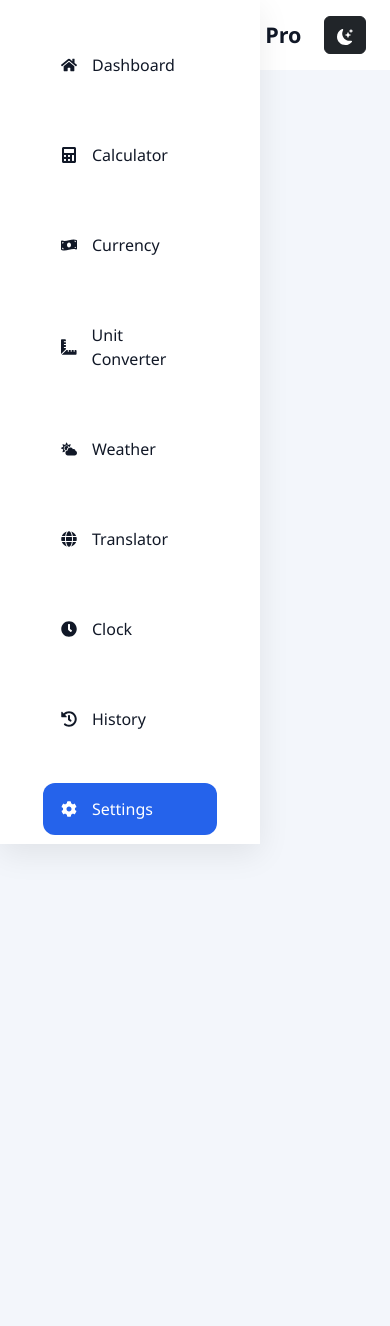
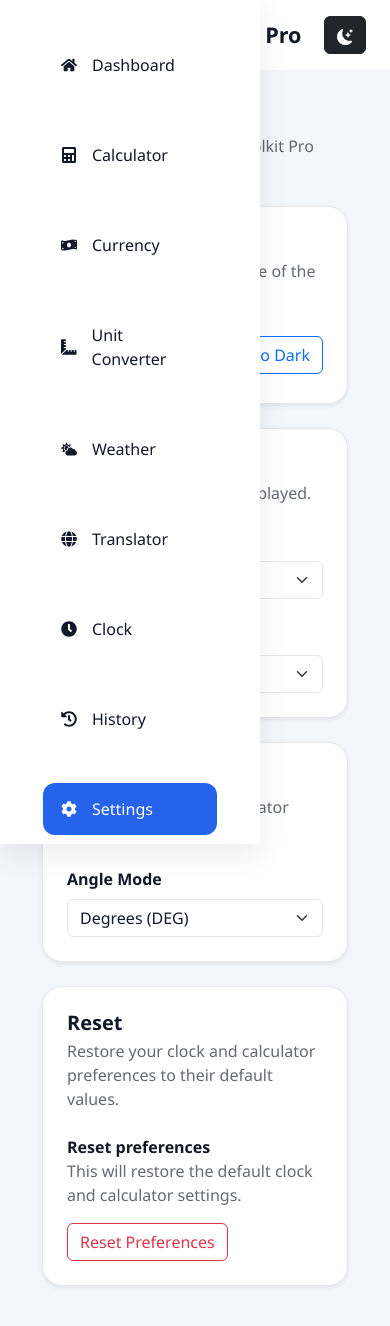
Before and after one commit to obasi-001/scientific-toolkit-pro, a React (Vite) app: page /settings in a window 390 px wide. Shown: the top 1326 px of the page. Before the commit the page ends 844 px from the top, so only its background shows below. Built offline with nearby package versions, Linux system fonts and the light colour scheme; no server answers.

Commit message:
settings implementations

```diff
--- a/src/components/calculator/Calculator.tsx
+++ b/src/components/calculator/Calculator.tsx
@@ -3,6 +3,7 @@ import CalculatorDisplay from "./CalculatorDisplay";
 import CalculatorGrid from "./CalculatorGrid";
 import { calculate } from "../../utils/mathEngine";
 import { useHistory } from "../../contexts/HistoryContext";
+import { usePreferences } from "../../contexts/PreferencesContext";
 
 
 const Calculator = () => {
@@ -12,7 +13,8 @@ const Calculator = () => {
   const inputRef = useRef<HTMLInputElement>(null);
 
   const { addHistory, selectedExpression, setSelectedExpression } = useHistory();
-  const [isDegree, setIsDegree] = useState(true);
+  const { preferences, setAngleMode } = usePreferences();
+  // const [isDegree, setIsDegree] = useState(true);
   const [isSecond, setIsSecond] = useState(false);
   const [justCalculated, setJustCalculated] = useState(false);
 
@@ -160,7 +162,11 @@ const Calculator = () => {
 
       if (!currentExpression) return;
 
-      const calculated = calculate(currentExpression, isDegree);
+      // const calculated = calculate(currentExpression, isDegree);
+      const calculated = calculate(
+        currentExpression,
+        preferences.angleMode === "DEG"
+      );
       const current = Number(calculated);
 
       if (!isNaN(current)) {
@@ -177,7 +183,11 @@ const Calculator = () => {
 
       if (!currentExpression) return;
 
-      const calculated = calculate(currentExpression, isDegree);
+      // const calculated = calculate(currentExpression, isDegree);
+      const calculated = calculate(
+        currentExpression,
+        preferences.angleMode === "DEG"
+      );
       const current = Number(calculated);
 
       if (!isNaN(current)) {
@@ -210,7 +220,11 @@ const Calculator = () => {
         exp += ")".repeat(open - close);
       }
 
-      const answer = calculate(exp, isDegree);
+      // const answer = calculate(exp, isDegree);
+      const answer = calculate(
+        exp,
+        preferences.angleMode === "DEG"
+      );
 
       setExpression(exp);
       setResult(answer);
@@ -277,8 +291,16 @@ const Calculator = () => {
       setJustCalculated(false);
       return;
     }
+    // if (value === "Deg") {
+    //   setIsDegree((prev) => !prev);
+    //   return;
+    // }
     if (value === "Deg") {
-      setIsDegree((prev) => !prev);
+      setAngleMode(
+        preferences.angleMode === "DEG"
+          ? "RAD"
+          : "DEG"
+      );
       return;
     }
     if (value === "2nd") {
@@ -780,7 +802,7 @@ const Calculator = () => {
         expression={expression}
         result={result}
         onExpressionChange={setExpression}
-        mode={isDegree ? "DEG" : "RAD"}
+        mode={preferences.angleMode}
         inputRef={inputRef}
         hasMemory={memory !== 0}
       />
--- /dev/null
+++ b/src/components/settings/SettingsCard.tsx
@@ -0,0 +1,34 @@
+import type { ReactNode } from "react";
+
+interface SettingsCardProps {
+  title: string;
+  description?: string;
+  children: ReactNode;
+}
+
+const SettingsCard = ({
+  title,
+  description,
+  children,
+}: SettingsCardProps) => {
+  return (
+    <div className="card shadow-sm mb-4 settings-card">
+      <div className="card-body p-4">
+        <h5 className="fw-bold mb-1">
+          {title}
+        </h5>
+
+        {description && (
+          <p className="text-muted mb-4">
+            {description}
+          </p>
+        )}
+
+        {children}
+      </div>
+    </div>
+  );
+
+};
+
+export default SettingsCard;
--- a/src/contexts/PreferencesContext.tsx
+++ b/src/contexts/PreferencesContext.tsx
@@ -19,6 +19,7 @@ interface PreferencesContextType {
   setUse24Hour: (value: boolean) => void;
   setShowSeconds: (value: boolean) => void;
   setAngleMode: (value: AngleMode) => void;
+  resetPreferences: () => void;
 }
 
 const PreferencesContext = createContext<
@@ -38,6 +39,11 @@ interface PreferencesProviderProps {
 export const PreferencesProvider = ({
   children,
 }: PreferencesProviderProps) => {
+
+  const resetPreferences = () => {
+    setPreferences(defaultPreferences);
+  };
+
   const [preferences, setPreferences] =
     useState<Preferences>(() => {
       const saved = localStorage.getItem(
@@ -93,6 +99,7 @@ export const PreferencesProvider = ({
         setUse24Hour,
         setShowSeconds,
         setAngleMode,
+        resetPreferences,
       }}
     >
       {children}
--- a/src/pages/Settings.tsx
+++ b/src/pages/Settings.tsx
@@ -1,7 +1,194 @@
+import SettingsCard from "../components/settings/SettingsCard";
+import { useTheme } from "../contexts/ThemeContext";
+import { usePreferences } from "../contexts/PreferencesContext";
+
 const Settings = () => {
+    const { theme, toggleTheme } = useTheme();
+
+    const {
+        preferences,
+        setUse24Hour,
+        setShowSeconds,
+        setAngleMode,
+        resetPreferences,
+    } = usePreferences();
+
+    const handleResetPreferences = () => {
+        resetPreferences();
+    };
+
     return (
         <div className="container-fluid">
-            <h2>Settings</h2>
+
+            <div className="mb-4">
+                <h2 className="fw-bold mb-1">
+                    Settings
+                </h2>
+
+                <p className="text-muted mb-0">
+                    Customize your Scientific Toolkit Pro experience.
+                </p>
+            </div>
+
+            <SettingsCard
+                title="Appearance"
+                description="Customize the appearance of the application."
+            >
+                <div className="d-flex justify-content-between align-items-center">
+                    <div>
+                        <strong>Theme</strong>
+                        <div className="text-muted">
+                            {theme === "dark"
+                                ? "Dark mode"
+                                : "Light mode"}
+                        </div>
+                    </div>
+
+                    <button
+                        type="button"
+                        className="btn btn-outline-primary"
+                        onClick={toggleTheme}
+                    >
+                        Switch to{" "}
+                        {theme === "dark"
+                            ? "Light"
+                            : "Dark"}
+                    </button>
+                </div>
+            </SettingsCard>
+
+            <SettingsCard
+                title="Clock"
+                description="Configure how time is displayed."
+            >
+                <div className="row g-4">
+
+                    <div className="col-md-6">
+                        <label
+                            htmlFor="time-format"
+                            className="form-label fw-semibold"
+                        >
+                            Time Format
+                        </label>
+
+                        <select
+                            id="time-format"
+                            className="form-select"
+                            value={
+                                preferences.use24Hour
+                                    ? "24"
+                                    : "12"
+                            }
+                            onChange={(event) =>
+                                setUse24Hour(
+                                    event.target.value === "24"
+                                )
+                            }
+                        >
+                            <option value="12">
+                                12-hour
+                            </option>
+
+                            <option value="24">
+                                24-hour
+                            </option>
+                        </select>
+                    </div>
+
+                    <div className="col-md-6">
+                        <label
+                            htmlFor="seconds"
+                            className="form-label fw-semibold"
+                        >
+                            Seconds
+                        </label>
+
+                        <select
+                            id="seconds"
+                            className="form-select"
+                            value={
+                                preferences.showSeconds
+                                    ? "show"
+                                    : "hide"
+                            }
+                            onChange={(event) =>
+                                setShowSeconds(
+                                    event.target.value === "show"
+                                )
+                            }
+                        >
+                            <option value="show">
+                                Show seconds
+                            </option>
+
+                            <option value="hide">
+                                Hide seconds
+                            </option>
+                        </select>
+                    </div>
+
+                </div>
+            </SettingsCard>
+
+            <SettingsCard
+                title="Calculator"
+                description="Configure scientific calculator preferences."
+            >
+                <div className="row g-4">
+
+                    <div className="col-md-6">
+                        <label
+                            htmlFor="angle-mode"
+                            className="form-label fw-semibold"
+                        >
+                            Angle Mode
+                        </label>
+
+                        <select
+                            id="angle-mode"
+                            className="form-select"
+                            value={preferences.angleMode}
+                            onChange={(event) =>
+                                setAngleMode(
+                                    event.target.value as "DEG" | "RAD"
+                                )
+                            }
+                        >
+                            <option value="DEG">
+                                Degrees (DEG)
+                            </option>
+
+                            <option value="RAD">
+                                Radians (RAD)
+                            </option>
+                        </select>
+                    </div>
+
+                </div>
+            </SettingsCard>
+            <SettingsCard
+                title="Reset"
+                description="Restore your clock and calculator preferences to their default values."
+            >
+                <div className="d-flex justify-content-between align-items-center gap-3 flex-wrap">
+                    <div>
+                        <strong>Reset preferences</strong>
+
+                        <div className="text-muted">
+                            This will restore the default clock and calculator settings.
+                        </div>
+                    </div>
+
+                    <button
+                        type="button"
+                        className="btn btn-outline-danger"
+                        onClick={handleResetPreferences}
+                    >
+                        Reset Preferences
+                    </button>
+                </div>
+            </SettingsCard>
+
         </div>
     );
 };
--- a/src/styles/variables.css
+++ b/src/styles/variables.css
@@ -72,3 +72,35 @@ body {
         transparent
     ) !important;
 }
+
+.settings-card {
+    border: 1px solid var(--border);
+    background: var(--surface);
+    color: var(--text);
+    border-radius: var(--radius);
+    transition:
+        background-color 0.3s ease,
+        border-color 0.3s ease,
+        color 0.3s ease,
+        box-shadow 0.3s ease;
+}
+
+.settings-card .form-label {
+    color: var(--text);
+}
+
+.settings-card .form-select {
+    background-color: var(--surface);
+    color: var(--text);
+    border-color: var(--border);
+}
+
+.settings-card .form-select:focus {
+    border-color: var(--primary);
+    box-shadow: 0 0 0 0.2rem rgba(37, 99, 235, 0.15);
+}
+
+.settings-card .form-select option {
+    background-color: var(--surface);
+    color: var(--text);
+}
```
Also changed, not shown: src/components/clock/ClockGrid.tsx (+14 -9 lines), src/pages/Clock.tsx (+14 -13 lines), 1 other file (tests, documents, lock files or other folders).
